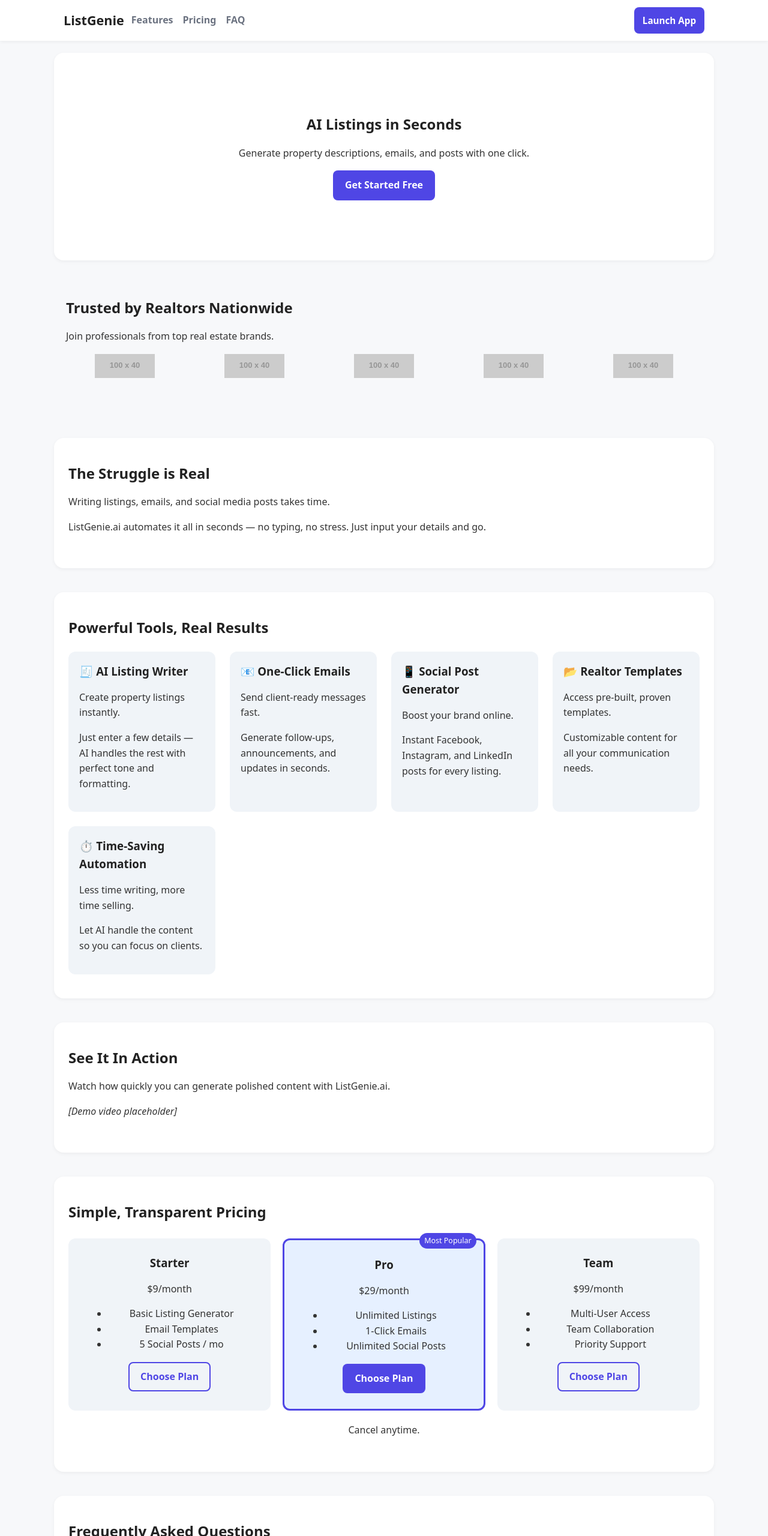
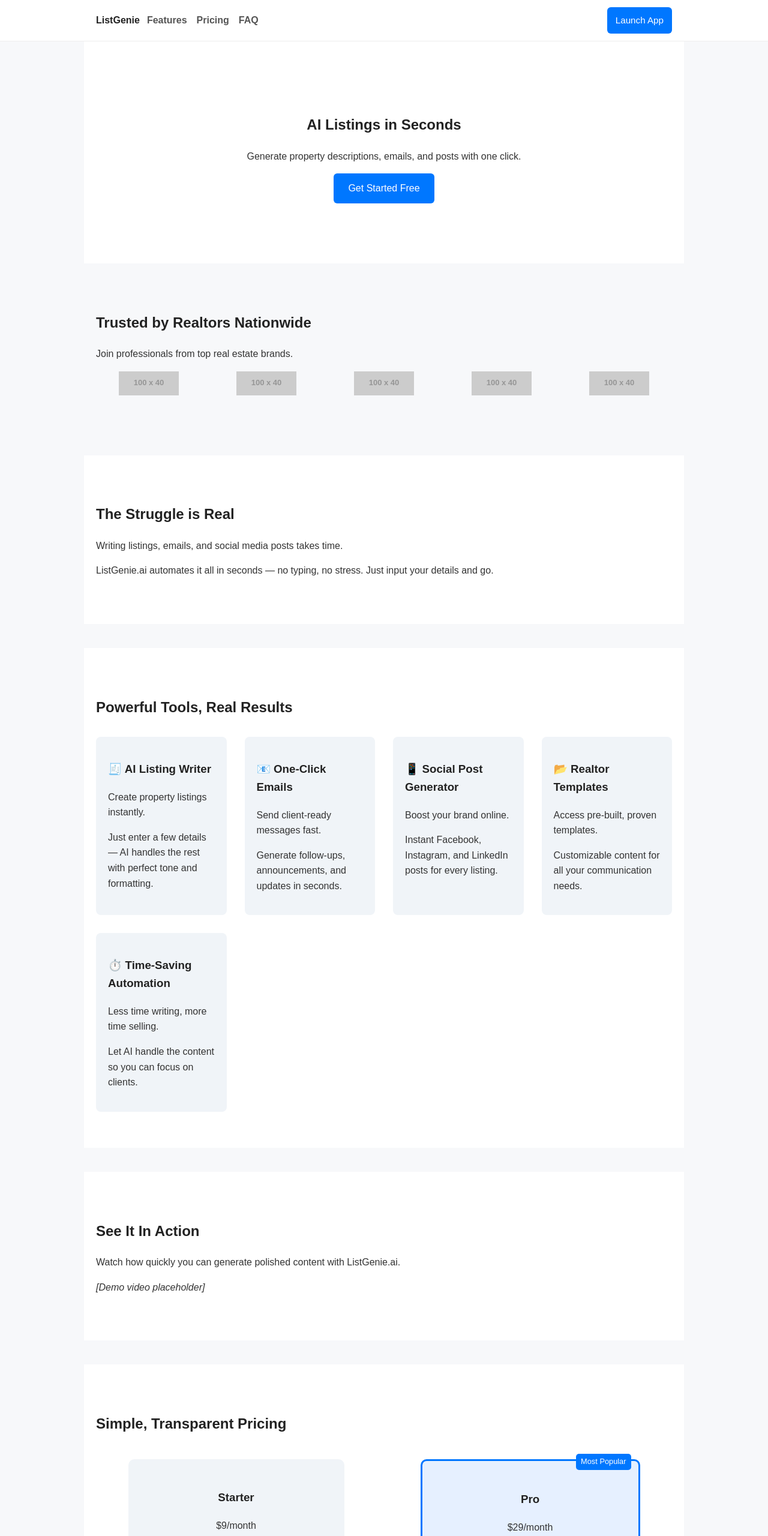
Before and after one commit to nicktperez/listgenie-landing, a plain HTML site: page index.html in a window 1280 px wide. Shown: the top 2560 px of the page at 60% size. Drawn offline with Linux system fonts and the light colour scheme; placeholder pictures from the web are drawn by us.

Commit message:
updated styling

```diff
--- a/script.js
+++ b/script.js
@@ -24,13 +24,9 @@ window.captureEmail = captureEmail;
     menu.hidden = true;
     toggle.setAttribute("aria-expanded", "false");
   }
-  function isOpen() {
-    return toggle.getAttribute("aria-expanded") === "true";
-  }
+  const isOpen = () => toggle.getAttribute("aria-expanded") === "true";
 
-  toggle.addEventListener("click", () => {
-    isOpen() ? closeMenu() : openMenu();
-  });
+  toggle.addEventListener("click", () => (isOpen() ? closeMenu() : openMenu()));
 
   // Close when clicking a menu link
   menu.querySelectorAll("[data-close-menu]").forEach((a) =>
@@ -45,7 +41,7 @@ window.captureEmail = captureEmail;
   // Close if you click outside
   document.addEventListener("click", (e) => {
     if (!isOpen()) return;
-    const withinMenu = menu.contains(e.target) || toggle.contains(e.target);
-    if (!withinMenu) closeMenu();
+    const within = menu.contains(e.target) || toggle.contains(e.target);
+    if (!within) closeMenu();
   });
 })();
--- a/styles.css
+++ b/styles.css
@@ -1,106 +1,163 @@
-/* ===== Base ===== */
-:root{
-  --bg: #f7f8fa;
-  --text: #333;
-  --ink: #222;
-  --muted: #6b7280;
-  --card: #ffffff;
-  --brand: #4f46e5;       /* brand purple */
-  --brand-600:#4338ca;
-  --accent:#e6f0ff;
-  --soft:#f0f4f8;
-  --shadow: 0 2px 6px rgba(0,0,0,0.05);
-}
-
-* { box-sizing: border-box; }
-html, body { margin: 0; padding: 0; }
+/* ==== Original light styling base ==== */
 body {
-  font-family: ui-sans-serif, system-ui, -apple-system, Segoe UI, Roboto, "Helvetica Neue", Arial, "Noto Sans", "Apple Color Emoji","Segoe UI Emoji";
+  font-family: sans-serif;
+  margin: 0;
+  padding: 0;
   line-height: 1.6;
-  background: var(--bg);
-  color: var(--text);
+  background: #f7f8fa;
+  color: #333;
 }
 
 section {
   padding: 60px 20px;
-  max-width: 1100px;
+  max-width: 960px;
   margin: auto;
 }
 
-h1, h2, h3, h4 { color: var(--ink); margin: 0 0 10px; }
+h1, h2, h3, h4 { color: #222; }
 
-/* ===== Buttons ===== */
 .btn-primary {
-  background: var(--brand);
+  background: #0077ff;
   color: white;
-  padding: 12px 20px;
+  padding: 12px 24px;
   text-decoration: none;
-  border-radius: 8px;
+  border-radius: 6px;
   display: inline-block;
-  font-weight: 600;
-  transition: background .2s, transform .05s;
 }
-.btn-primary:hover { background: var(--brand-600); }
-.btn-primary:active { transform: translateY(1px); }
-
 .btn-primary.small { padding: 10px 14px; font-size: .95rem; }
 
 .btn-outline {
-  border: 2px solid var(--brand);
-  color: var(--brand);
-  padding: 10px 18px;
-  border-radius: 8px;
+  border: 2px solid #0077ff;
+  color: #0077ff;
+  padding: 10px 22px;
+  border-radius: 6px;
   display: inline-block;
   text-decoration: none;
-  font-weight: 600;
-}
-.btn-outline:hover { background: var(--accent); }
-
-.btn-primary.block {
-  display: block;
-  text-align: center;
-  width: 100%;
 }
 
-/* ===== Navbar ===== */
-.site-header { position: sticky; top: 0; z-index: 1000; }
-
-.navbar {
-  background: var(--card);
-  box-shadow: var(--shadow);
+.hero, .email-capture {
+  text-align: center;
+  background: white;
+  padding: 100px 20px;
 }
 
+.social-proof .logos {
+  display: flex;
+  justify-content: space-around;
+  flex-wrap: wrap;
+  gap: 20px;
+}
+
+.problem-solution, .features, .demo, .faq, .pricing {
+  background: #fff;
+  margin-top: 40px;
+}
+
+.feature-grid {
+  display: grid;
+  grid-template-columns: repeat(auto-fit, minmax(200px, 1fr));
+  gap: 30px;
+  margin-top: 30px;
+}
+
+.feature {
+  background: #f0f4f8;
+  padding: 20px;
+  border-radius: 8px;
+}
+
+.pricing-tiers {
+  display: flex;
+  flex-wrap: wrap;
+  gap: 20px;
+  justify-content: space-around;
+  margin-top: 40px;
+}
+
+.tier {
+  background: #f0f4f8;
+  padding: 30px;
+  border-radius: 10px;
+  flex: 1;
+  min-width: 260px;
+  max-width: 300px;
+  text-align: center;
+}
+
+.tier.popular {
+  border: 3px solid #0077ff;
+  background: #e6f0ff;
+  position: relative;
+}
+
+.badge {
+  background: #0077ff;
+  color: white;
+  padding: 3px 8px;
+  font-size: 0.8em;
+  border-radius: 5px;
+  position: absolute;
+  top: -12px;
+  right: 12px;
+}
+
+.faq-item { margin-bottom: 20px; }
+
+form { margin-top: 20px; }
+form input[type="email"] {
+  padding: 10px;
+  width: 60%;
+  max-width: 300px;
+  margin-right: 10px;
+}
+form button {
+  padding: 10px 20px;
+  background: #0077ff;
+  color: white;
+  border: none;
+  border-radius: 5px;
+}
+
+footer {
+  text-align: center;
+  padding: 40px 20px;
+  background: #f0f0f0;
+  margin-top: 60px;
+}
+footer nav a {
+  margin: 0 15px;
+  color: #444;
+  text-decoration: none;
+}
+
+/* ==== Minimal navbar additions (light) ==== */
+.site-header { position: sticky; top: 0; z-index: 1000; }
+.navbar { background: #ffffff; border-bottom: 1px solid #eee; }
 .nav-inner {
-  max-width: 1100px;
+  max-width: 960px;
   margin: 0 auto;
-  padding: .75rem 1rem;
+  padding: 12px 16px;
   display: grid;
   grid-template-columns: 1fr auto auto;
-  gap: .75rem;
+  gap: 12px;
   align-items: center;
 }
-
-.logo {
-  font-size: 1.35rem;
-  font-weight: 800;
-  color: var(--ink);
-  text-decoration: none;
-}
+.logo { font-weight: 800; color: #222; text-decoration: none; }
 
 /* Desktop links */
 .nav-links {
   display: none;
   list-style: none;
-  gap: 1rem;
+  gap: 16px;
   margin: 0;
   padding: 0;
 }
 .nav-links a {
-  color: var(--muted);
+  color: #555;
   text-decoration: none;
   font-weight: 600;
 }
-.nav-links a:hover { color: var(--ink); }
+.nav-links a:hover { color: #222; }
 
 .nav-cta { display: none; }
 
@@ -120,141 +177,37 @@ h1, h2, h3, h4 { color: var(--ink); margin: 0 0 10px; }
 .hamburger .bar {
   width: 22px;
   height: 2px;
-  background: var(--ink);
+  background: #222;
   border-radius: 2px;
 }
 
 /* Mobile menu */
 .mobile-menu {
-  border-top: 1px solid #e5e7eb;
-  background: var(--card);
-  box-shadow: var(--shadow);
-  padding: .75rem 1rem 1rem;
+  border-top: 1px solid #eee;
+  background: #fff;
+  padding: 12px 16px 16px;
 }
 .mobile-menu ul {
   list-style: none;
   padding: 0;
-  margin: 0 0 .5rem;
+  margin: 0 0 8px;
   display: grid;
-  gap: .5rem;
+  gap: 8px;
 }
 .mobile-menu a {
-  color: var(--ink);
+  color: #222;
   text-decoration: none;
   font-weight: 600;
-  padding: .5rem 0;
+  padding: 6px 0;
   display: block;
 }
+.btn-primary.block { display: block; text-align: center; width: 100%; }
 
 /* Desktop ≥ 768px */
 @media (min-width: 768px){
-  .nav-inner {
-    grid-template-columns: auto 1fr auto;
-  }
+  .nav-inner { grid-template-columns: auto 1fr auto; }
   .nav-links { display: flex; }
   .nav-cta { display: block; }
   .hamburger { display: none; }
   .mobile-menu { display: none !important; }
 }
-
-/* ===== Hero / Sections ===== */
-.hero, .email-capture {
-  text-align: center;
-  background: var(--card);
-  padding: 100px 20px;
-  border-radius: 16px;
-  box-shadow: var(--shadow);
-  margin-top: 20px;
-}
-
-.social-proof .logos {
-  display: flex;
-  justify-content: space-around;
-  flex-wrap: wrap;
-  gap: 20px;
-}
-
-.problem-solution, .features, .demo, .faq, .pricing {
-  background: var(--card);
-  margin-top: 40px;
-  border-radius: 16px;
-  box-shadow: var(--shadow);
-  padding: 40px 24px;
-}
-
-.feature-grid {
-  display: grid;
-  grid-template-columns: repeat(auto-fit, minmax(220px, 1fr));
-  gap: 24px;
-  margin-top: 20px;
-}
-
-.feature {
-  background: var(--soft);
-  padding: 18px;
-  border-radius: 12px;
-}
-
-.pricing-tiers {
-  display: grid;
-  grid-template-columns: repeat(auto-fit, minmax(260px, 1fr));
-  gap: 20px;
-  margin-top: 24px;
-}
-
-.tier {
-  background: var(--soft);
-  padding: 26px;
-  border-radius: 12px;
-  text-align: center;
-}
-
-.tier.popular {
-  border: 3px solid var(--brand);
-  background: var(--accent);
-  position: relative;
-}
-
-.badge {
-  position: absolute;
-  top: -12px;
-  right: 12px;
-  background: var(--brand);
-  color: white;
-  padding: 3px 8px;
-  font-size: 0.78rem;
-  border-radius: 999px;
-}
-
-.faq-item { margin-bottom: 16px; }
-
-form { margin-top: 16px; }
-form input[type="email"] {
-  padding: 12px;
-  width: 60%;
-  max-width: 320px;
-  margin-right: 10px;
-  border: 1px solid #e5e7eb;
-  border-radius: 8px;
-}
-form button {
-  padding: 12px 18px;
-  background: var(--brand);
-  color: white;
-  border: none;
-  border-radius: 8px;
-  font-weight: 600;
-}
-form button:hover { background: var(--brand-600); }
-
-footer {
-  text-align: center;
-  padding: 40px 20px;
-  background: #f0f0f0;
-  margin-top: 60px;
-}
-footer nav a {
-  margin: 0 15px;
-  color: #444;
-  text-decoration: none;
-}
```
Also changed, not shown: index.html (+1 -1 lines).
